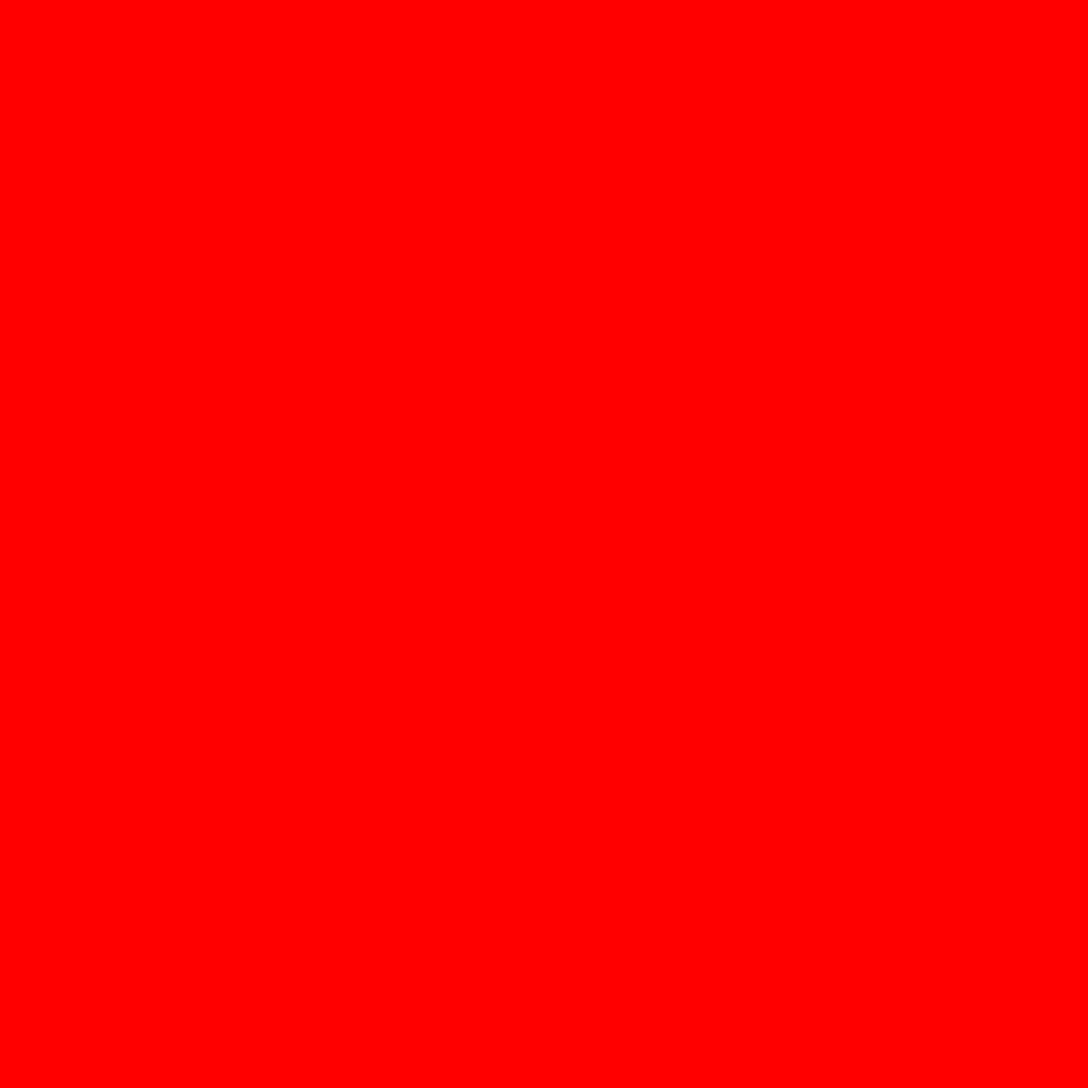
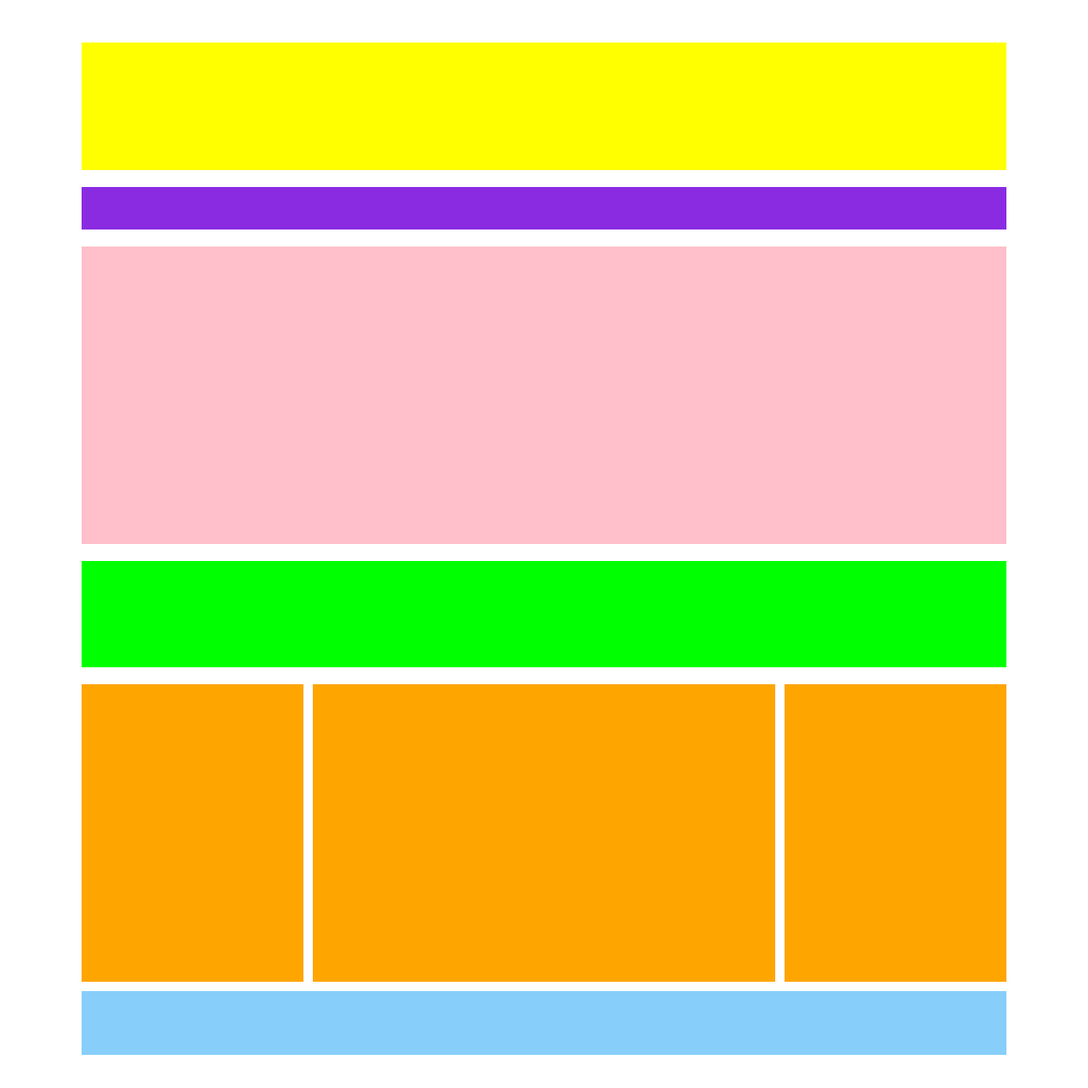
Before and after one commit to Ilthepriest/htmlcss-struttura-wp, a plain HTML site: page index.html in a window 1280 px wide. Shown: the whole page at 85% size. Before the commit the page ends 800 px from the top, so only its background shows below. Drawn offline with Linux system fonts and the light colour scheme.

Commit message:
add layout

```diff
--- a/css/style.css
+++ b/css/style.css
@@ -1,3 +1,62 @@
-body{
-    background-color: red;
+*{
+    padding: 0;
+    margin: 0;
+    box-sizing: border-box;
 }
+
+#big-container{
+    margin: 50px auto;
+    width: 85%;
+}
+
+header{
+    background-color: yellow;
+    height: 150px;
+}
+
+nav{
+    background-color: blueviolet;
+    height: 50px;
+    margin: 20px 0;
+}
+
+
+.content-image{
+    background-color: pink;
+    height: 350px;
+    margin: 20px 0;
+}
+
+.title{
+    height: 125px;
+    background-color: lime;
+    margin: 20px auto;
+}
+
+.clearfix::after{
+    content: "";
+    display: table;
+    clear: both;
+}
+
+.article-left, .article-right{
+    width: 24%;
+    height: 350px;
+    float: left;
+}
+
+.article-center{
+    width: 50%;
+    height: 350px;
+    float: left;
+    margin: 0 1% 1% 1%;
+}
+
+.bg-color{
+    background-color: orange;
+}
+
+footer{
+    background-color: lightskyblue;
+    height: 75px;
+}
--- a/index.html
+++ b/index.html
@@ -8,6 +8,26 @@
     <title>Struttura</title>
 </head>
 <body>
-
+    <!-- Inizio big container -->
+    <div id="big-container">
+        <!-- Inizio header -->
+        <header>
+        </header>
+        <!-- Inizio nav -->
+        <nav></nav>
+        <!-- Inizio main -->
+        <main>
+            <!-- inizio section, article, aside -->
+            <section class="content-image"></section>
+            <section class="title"></section>
+            <section class="content-float clearfix">
+                <aside class="article-left bg-color"></aside>
+                <article class="article-center bg-color"></article>
+                <aside class="article-right bg-color"></aside>
+            </section>
+        </main>
+        <!-- inizio footer -->
+        <footer></footer>
+    </div>
 </body>
 </html>
```
